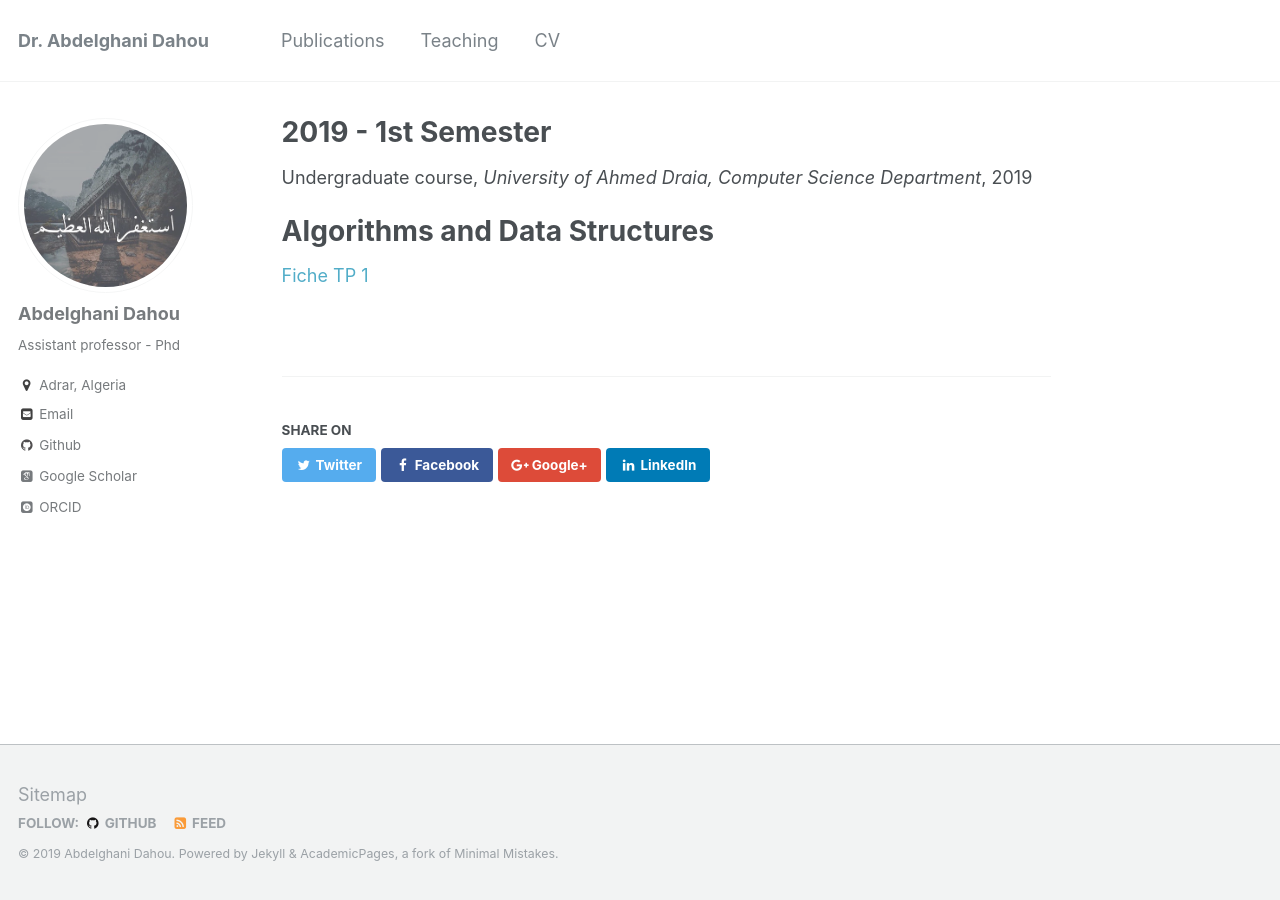
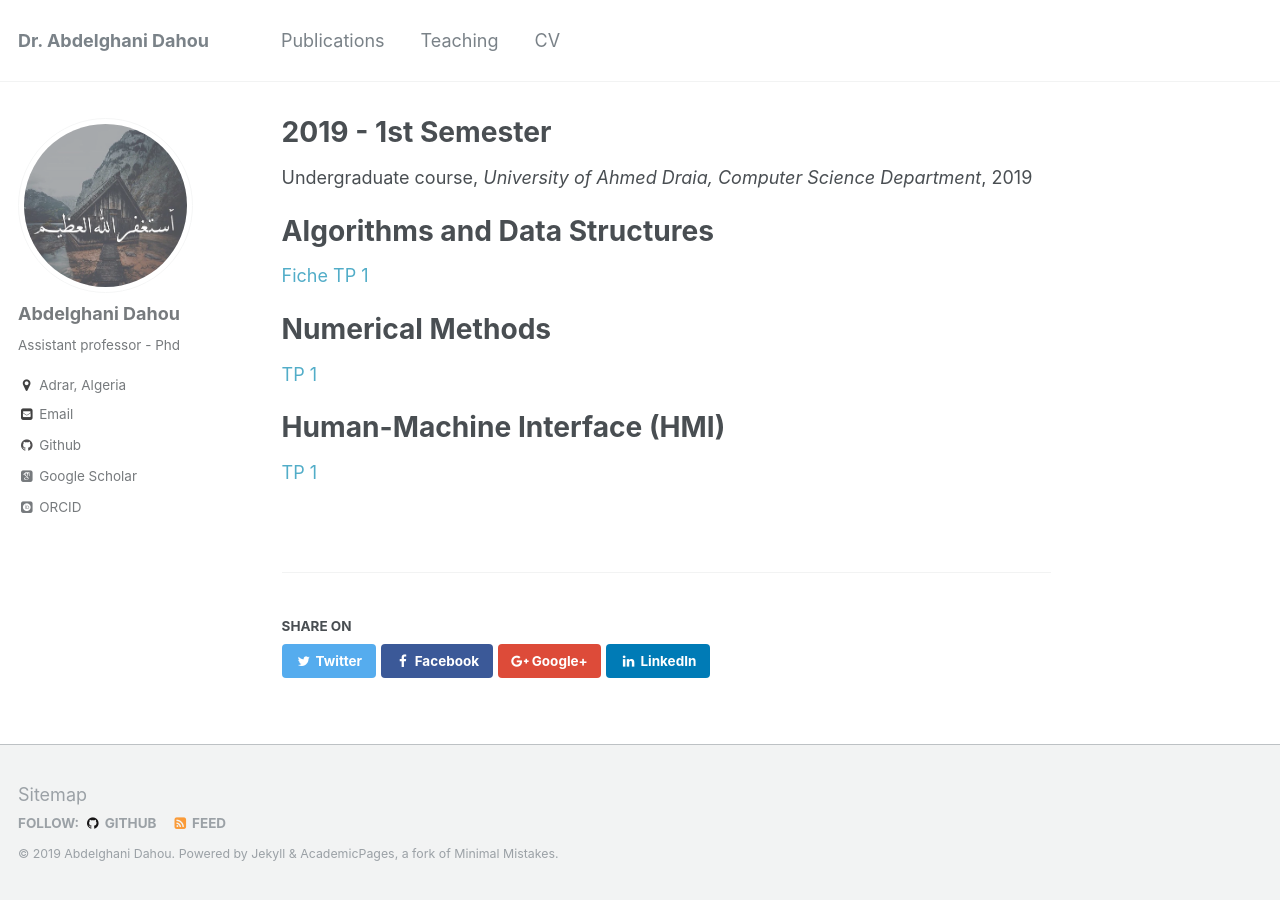
Before and after one commit to dr-dahou-adrar/dr-dahou-adrar.github.io, a Jekyll site: the page built from _teaching/2019-2020-1st-semester-teaching.md, in a window 1280 px wide. Built offline with Jekyll 4.4.1, drawn with Linux system fonts in a browser that asks for light colours; some web fonts are replaced.

Commit message:
Update 2019-2020-1st-semester-teaching.md

```diff
--- a/_teaching/2019-2020-1st-semester-teaching.md
+++ b/_teaching/2019-2020-1st-semester-teaching.md
@@ -13,3 +13,11 @@ Algorithms and Data Structures
 ======
 
 [Fiche TP 1](https://www.notion.so/2-Fiche-TP01-Online-79c0a5a1ad984b9da8537dac48ba1084)
+
+Numerical Methods
+======
+[TP 1]()
+
+Human-Machine Interface (HMI)
+======
+[TP 1]()
```
